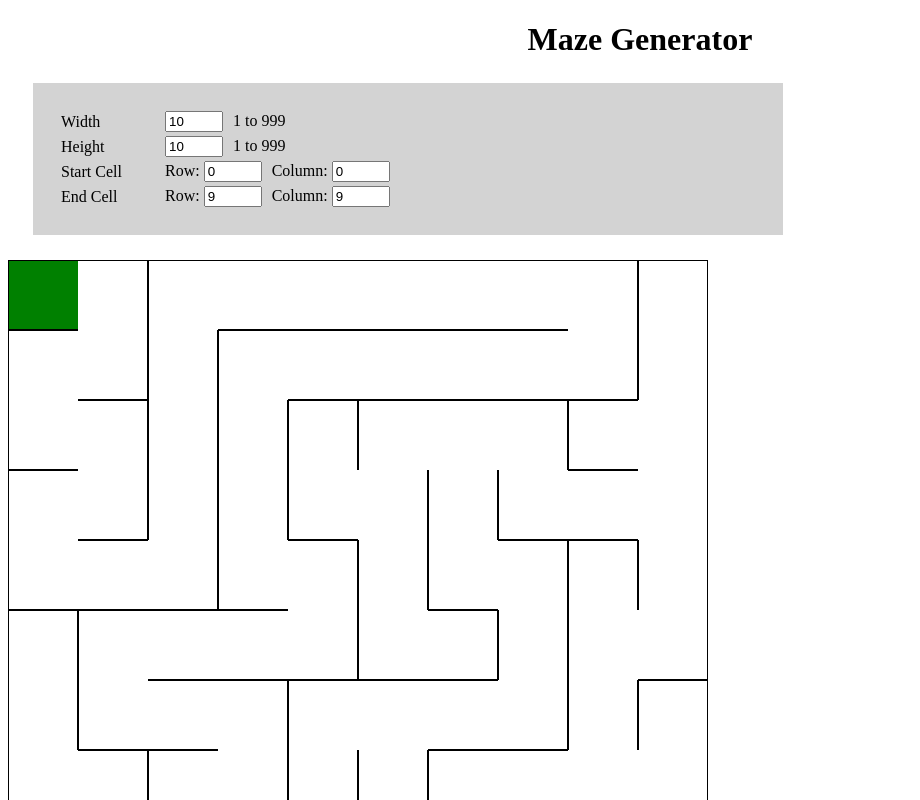
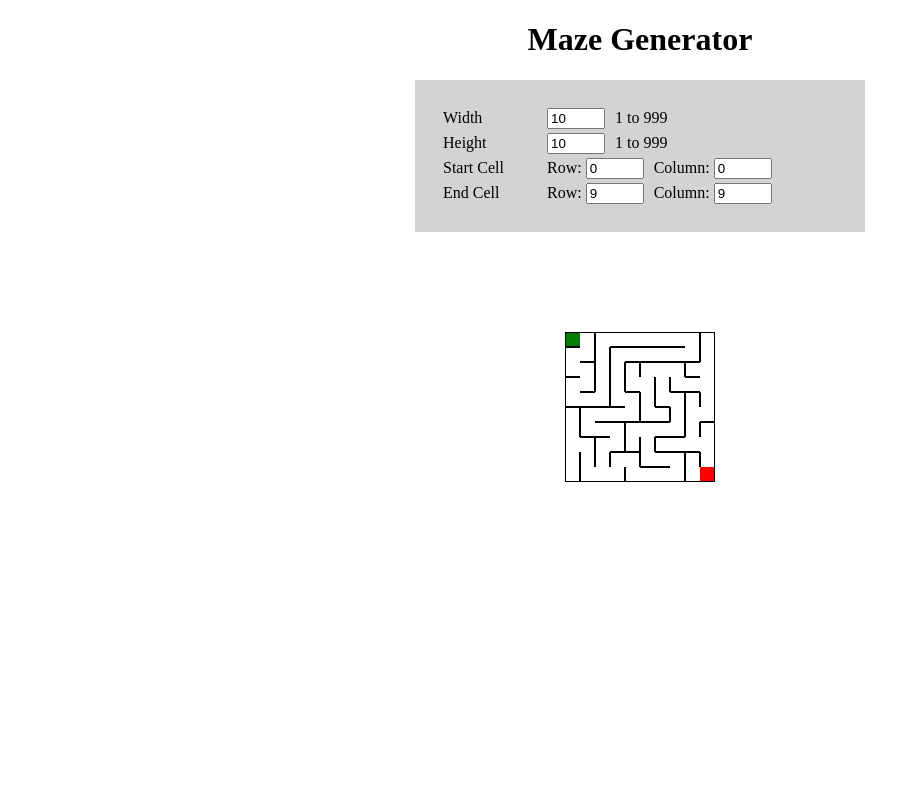
Before and after one commit to nsdigirolamo/maze-gen, a React (Vite) app: page / in a window 1280 px wide. Shown: the top 800 px of the page, without its empty margins (0-920 px from the left). Built offline with nearby package versions, Linux system fonts and the light colour scheme.

Commit message:
More style updates

```diff
--- a/src/App.css
+++ b/src/App.css
@@ -13,11 +13,14 @@
 }
 
 .menu {
-  width: 750px;
+  width: 450px;
   height: 100px;
   background-color: lightgrey;
   padding: 25px;
-  margin: 25px;
+  margin-left: auto;
+  margin-right: auto;
+  margin-bottom: 100px;
+  align-items: center;
 }
 
 .menu .label {
--- a/src/App.tsx
+++ b/src/App.tsx
@@ -33,6 +33,7 @@ function App() {
   return (
     <>
       <h1 style={{ textAlign: "center" }}>Maze Generator</h1>
+
       <table className="menu">
         <tbody>
           <NumberSelectorTr
@@ -61,16 +62,13 @@ function App() {
           />
         </tbody>
       </table>
-      <Visualizer
-        width={Math.floor(window.innerHeight - 100)}
-        maze={maze}
-        start={start}
-        end={end}
-      />
+
+      <Visualizer maze={maze} start={start} end={end} />
+
       <footer
         style={{
           textAlign: "center",
-          margin: "10vh 0 2vh 0",
+          margin: "50vh 0 2vh 0",
           fontSize: "0.75rem",
         }}
       >
--- a/src/components/Visualizer.tsx
+++ b/src/components/Visualizer.tsx
@@ -4,21 +4,16 @@ import Coordinate from "../models/coordinate";
 
 interface VisualizerProps {
   maze: Maze;
-  width: number;
-  height?: number;
-  start?: Coordinate;
-  end?: Coordinate;
+  cellSize?: number;
+  start: Coordinate;
+  end: Coordinate;
 }
 
 function Visualizer(props: VisualizerProps) {
-  console.log("render");
-
   const canvasRef = useRef<HTMLCanvasElement>(null);
-
-  const width = props.width;
-  const height = props.height ? props.height : props.width;
-  const start = props.start ? props.start : { row: 0, col: 0 };
-  const end = props.end ? props.end : { row: width - 1, col: width - 1 };
+  const width = props.maze[0].length;
+  const height = props.maze.length;
+  const cellSize = props.cellSize ? props.cellSize : 15;
 
   useEffect(() => {
     const canvas = canvasRef.current;
@@ -27,13 +22,8 @@ function Visualizer(props: VisualizerProps) {
     const context = canvas.getContext("2d");
     if (context === null) return;
 
-    canvas.width = width;
-    canvas.height = height;
-
-    const cellSize = Math.min(
-      canvas.width / props.maze[0].length,
-      canvas.height / props.maze.length,
-    );
+    canvas.width = cellSize * width;
+    canvas.height = cellSize * height;
 
     context.clearRect(0, 0, canvas.width, canvas.height);
     context.strokeStyle = "black";
@@ -41,16 +31,16 @@ function Visualizer(props: VisualizerProps) {
 
     context.fillStyle = "green";
     context.fillRect(
-      start.col * cellSize,
-      start.row * cellSize,
+      props.start.col * cellSize,
+      props.start.row * cellSize,
       cellSize,
       cellSize,
     );
 
     context.fillStyle = "red";
     context.fillRect(
-      end.col * cellSize,
-      end.row * cellSize,
+      props.end.col * cellSize,
+      props.end.row * cellSize,
       cellSize,
       cellSize,
     );
@@ -83,9 +73,22 @@ function Visualizer(props: VisualizerProps) {
         context.stroke();
       }
     }
-  }, [props.maze, start, end]);
+  }, [props.maze, props.start, props.end]);
 
-  return <canvas ref={canvasRef} style={{ width: width, height: height }} />;
+  return (
+    <canvas
+      ref={canvasRef}
+      style={{
+        paddingLeft: "0px",
+        paddingRight: "0px",
+        marginLeft: "auto",
+        marginRight: "auto",
+        display: "block",
+        height: cellSize * height,
+        width: cellSize * width,
+      }}
+    />
+  );
 }
 
 export default Visualizer;
```
